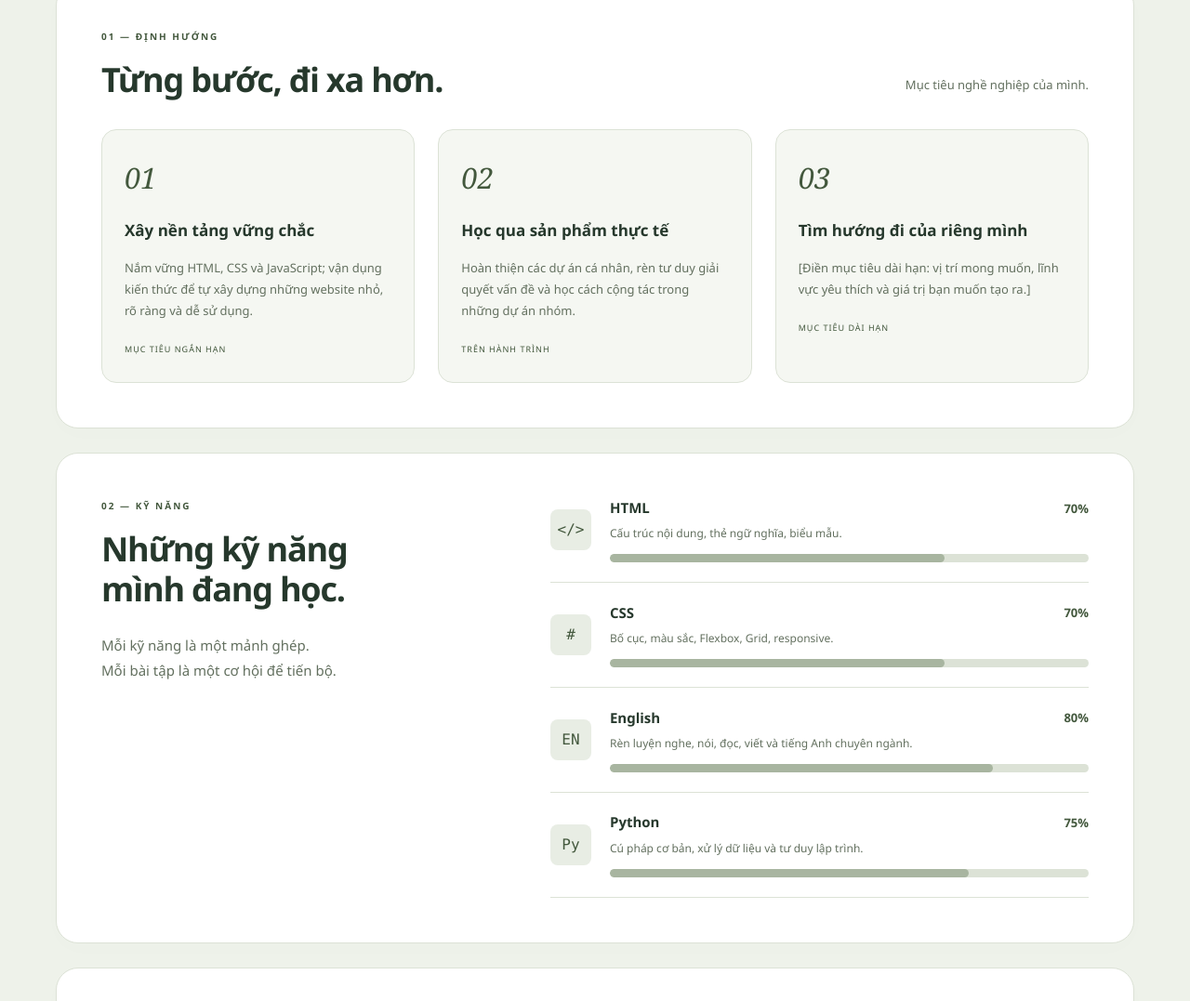
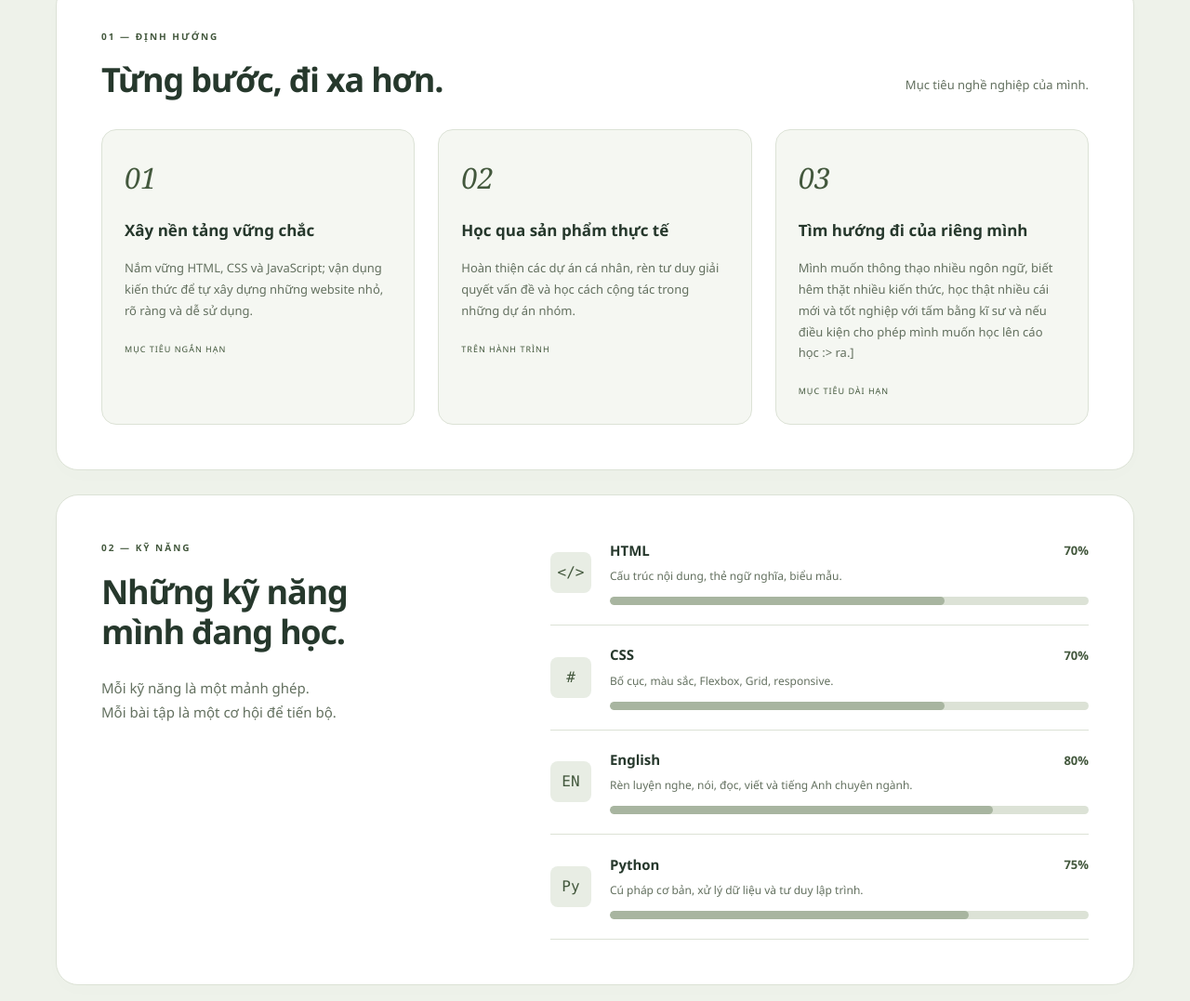
Before and after one commit to Babayaga-bilp/portfolio-25050015-Hoang-Van-Huong, a plain HTML site: page index.html in a window 1280 px wide. Shown: the part 1382-2459 px from the top of the page at 93% size. Drawn offline with Linux system fonts and the light colour scheme.

Commit message:
Update index.html

```diff
--- a/index.html
+++ b/index.html
@@ -217,7 +217,7 @@
           </article>
           <article class="goal"><span class="goal-number">03</span>
             <h3>Tìm hướng đi của riêng mình</h3>
-            <p class="editable">[Điền mục tiêu dài hạn: vị trí mong muốn, lĩnh vực yêu thích và giá trị bạn muốn tạo
+            <p class="editable"> Mình muốn thông thạo nhiều ngôn ngữ, biết hêm thặt nhiều kiến thức, học thật nhiều cái mới và tốt nghiệp với tấm bằng kĩ sư và nếu điều kiện cho phép mình muốn học lên cáo học :>
               ra.]</p><span class="tag">MỤC TIÊU DÀI HẠN</span>
           </article>
         </div>
```
